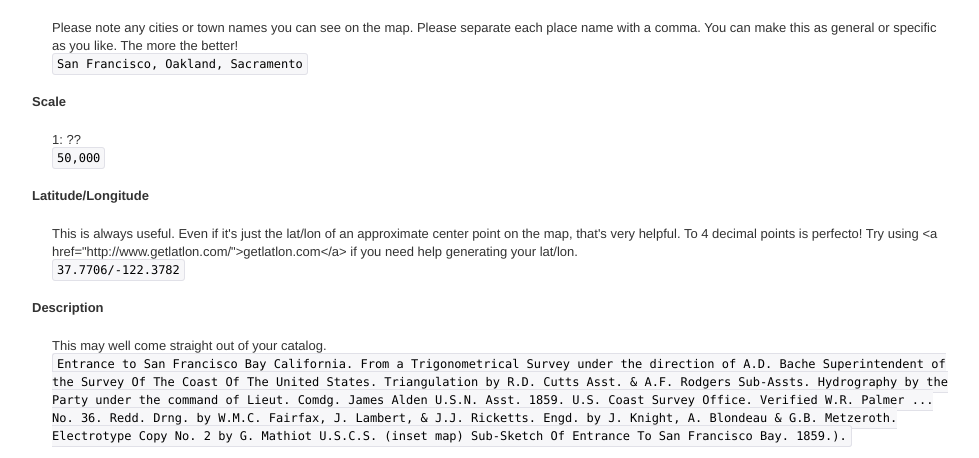
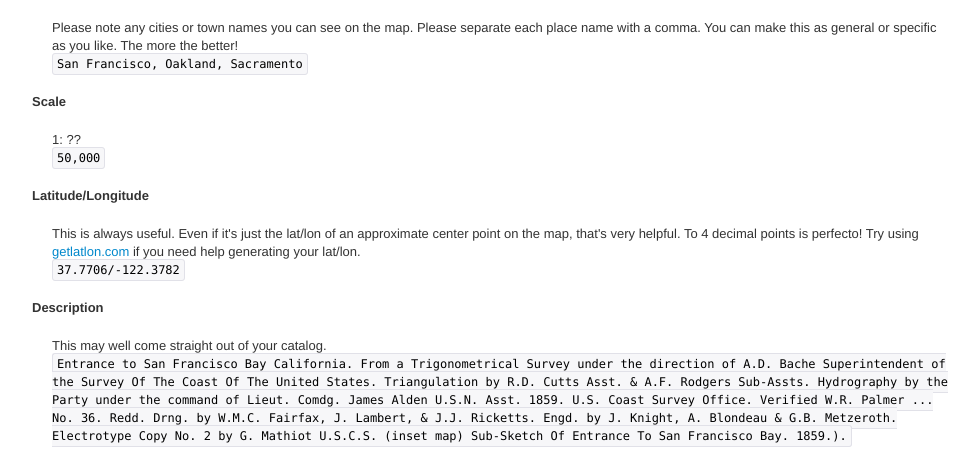
Before and after one commit to stamen/maptcha-v2, a Flask app: page /upload in a window 1280 px wide. Shown: the part 1181-1639 px from the top of the page, without its empty margins (138-1117 px from the left). Run offline with Flask 2, Linux system fonts and the light colour scheme; some libraries are stand-ins or nearby versions.

Commit message:
Fixed busted link

```diff
--- a/edit_ui/templates/upload.html
+++ b/edit_ui/templates/upload.html
@@ -70,7 +70,7 @@
         <dd>1: ??<br />
             <code class="example">50,000</code></dd>
         <dt>Latitude/Longitude</dt>
-        <dd>This is always useful. Even if it's just the lat/lon of an approximate center point on the map, that's very helpful. To 4 decimal points is perfecto! Try using &lt;a href=&quot;http://www.getlatlon.com/&quot;&gt;getlatlon.com&lt;/a&gt; if you need help generating your lat/lon.<br />
+        <dd>This is always useful. Even if it's just the lat/lon of an approximate center point on the map, that's very helpful. To 4 decimal points is perfecto! Try using <a href="http://www.getlatlon.com/">getlatlon.com</a> if you need help generating your lat/lon.<br />
             <code class="example">37.7706/-122.3782</code></dd>
         <dt>Description</dt>
         <dd>This may well come straight out of your catalog.<br />
```
